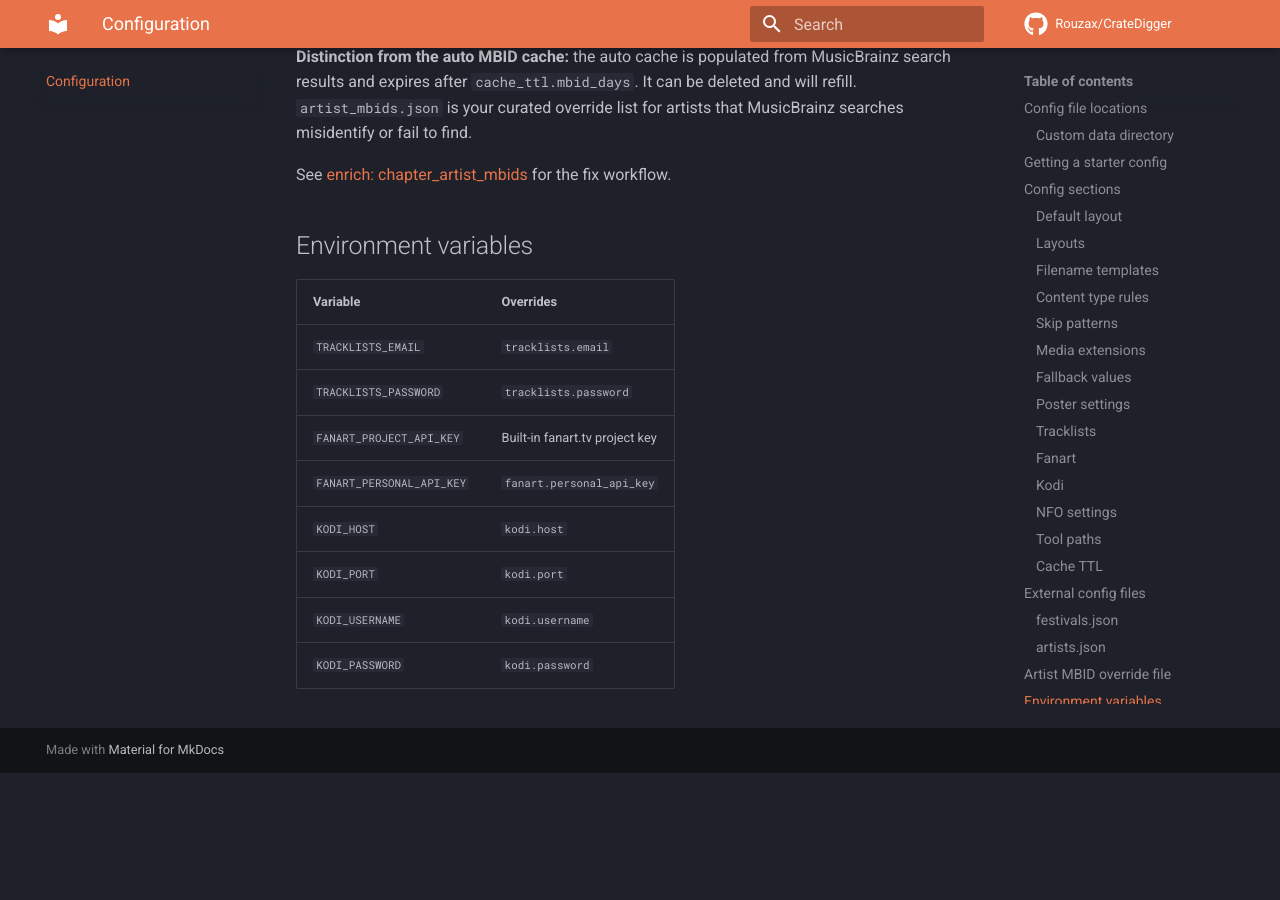
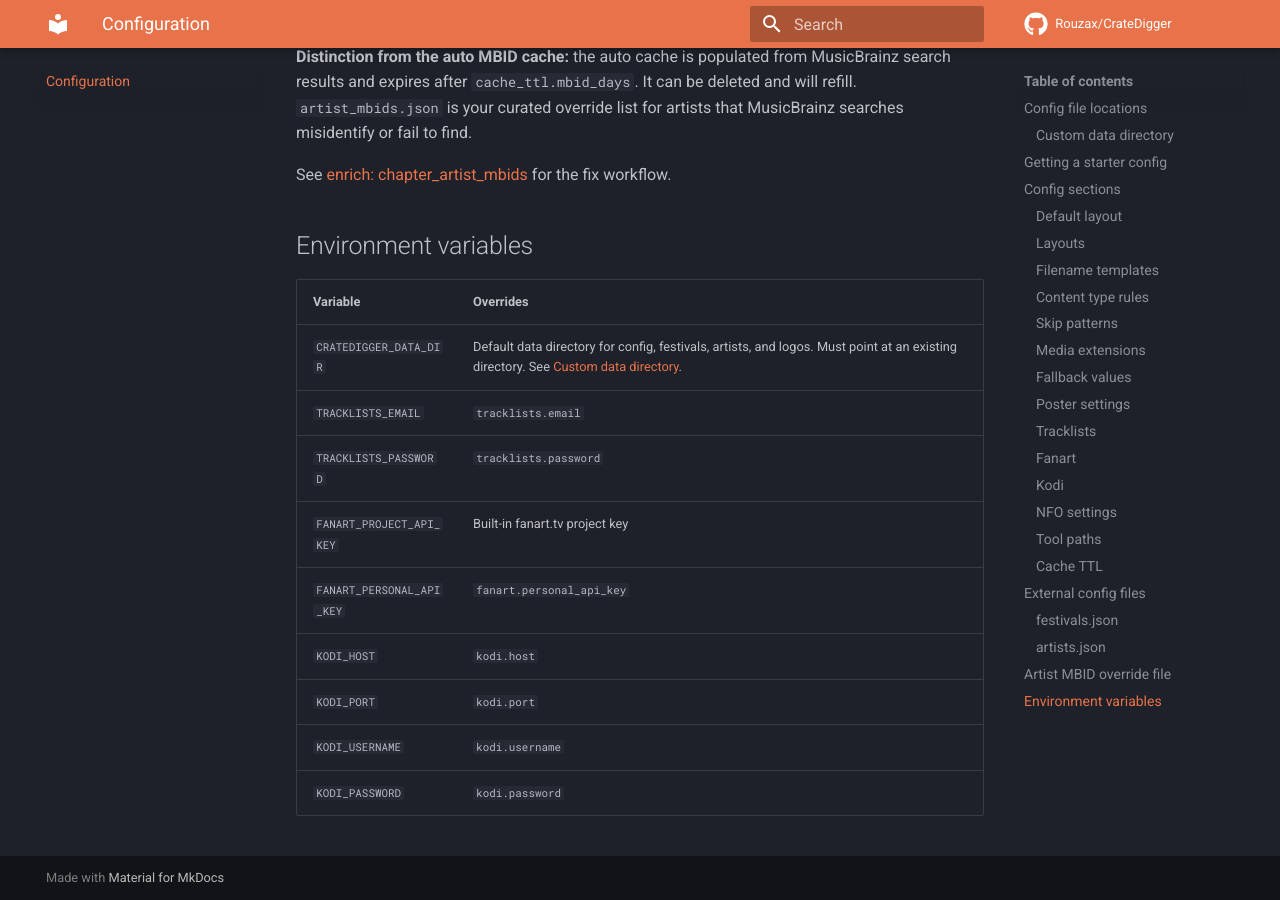
Before and after one commit to Rouzax/CrateDigger, an MkDocs documentation site: the page built from docs/configuration.md, in a window 1280 px wide and 900 px high, scrolled down 8987 px. Built offline with MkDocs 1.6.1 and Material for MkDocs 9.7.7, drawn with Linux system fonts in a browser that asks for light colours; comment, search, counter and statistics services are not loaded; before the commit the page ends 9760 px from its top, so only the background shows below that.

Commit message:
docs: fix env var table, macOS config path, and changelog accuracy
Add CRATEDIGGER_DATA_DIR to the environment variables summary table in
configuration.md. Add macOS row to the config location table in
README.md. Replace misleading "One-time startup WARNING" wording in
CHANGELOG.md with "on every run while legacy paths remain". Add
TrackSplit 0.7.0 companion release cross-reference to the 0.14.0
section.

```diff
--- a/docs/configuration.md
+++ b/docs/configuration.md
@@ -352,6 +352,7 @@ See [enrich: chapter_artist_mbids](commands/enrich.md#chapter_artist_mbids-per-t
 
 | Variable | Overrides |
 |----------|-----------|
+| `CRATEDIGGER_DATA_DIR` | Default data directory for config, festivals, artists, and logos. Must point at an existing directory. See [Custom data directory](#custom-data-directory). |
 | `TRACKLISTS_EMAIL` | `tracklists.email` |
 | `TRACKLISTS_PASSWORD` | `tracklists.password` |
 | `FANART_PROJECT_API_KEY` | Built-in fanart.tv project key |
```
Also changed, not shown: CHANGELOG.md (+4 -2 lines), README.md (+1 -0 lines).
